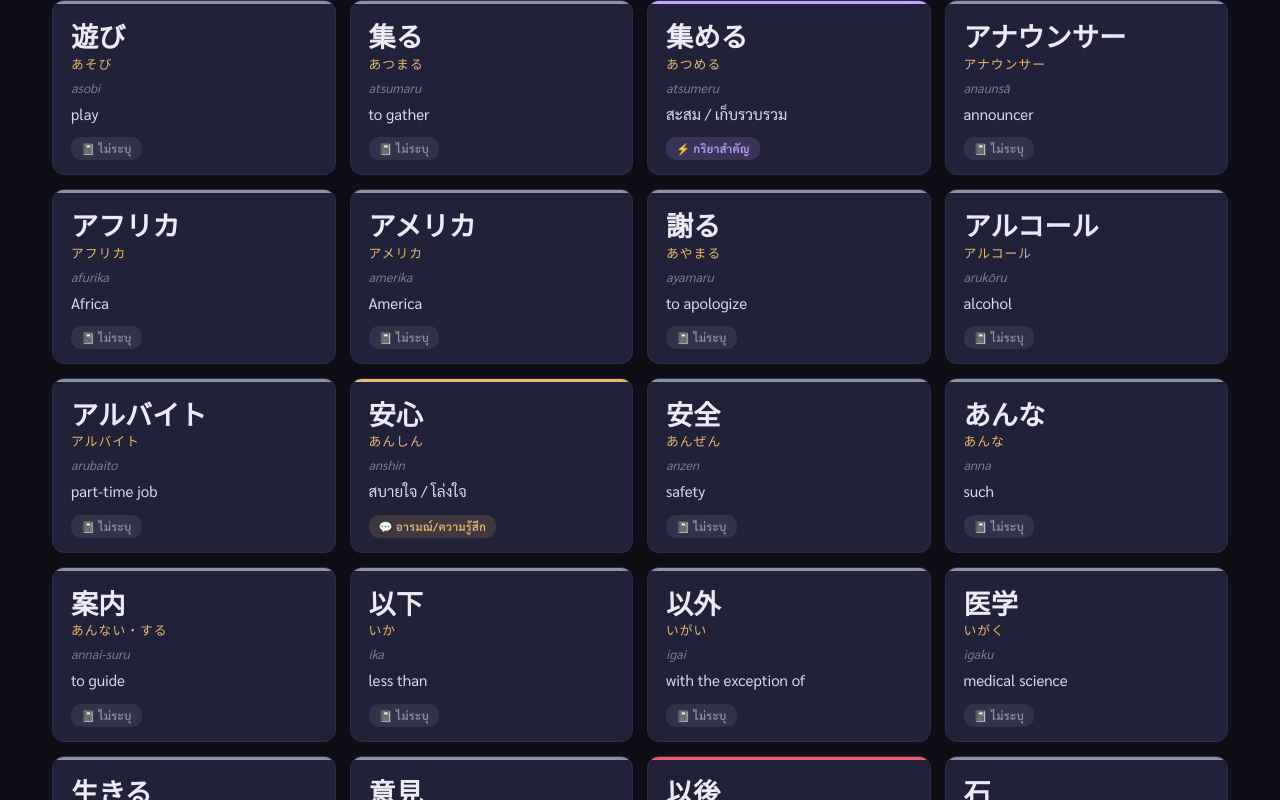
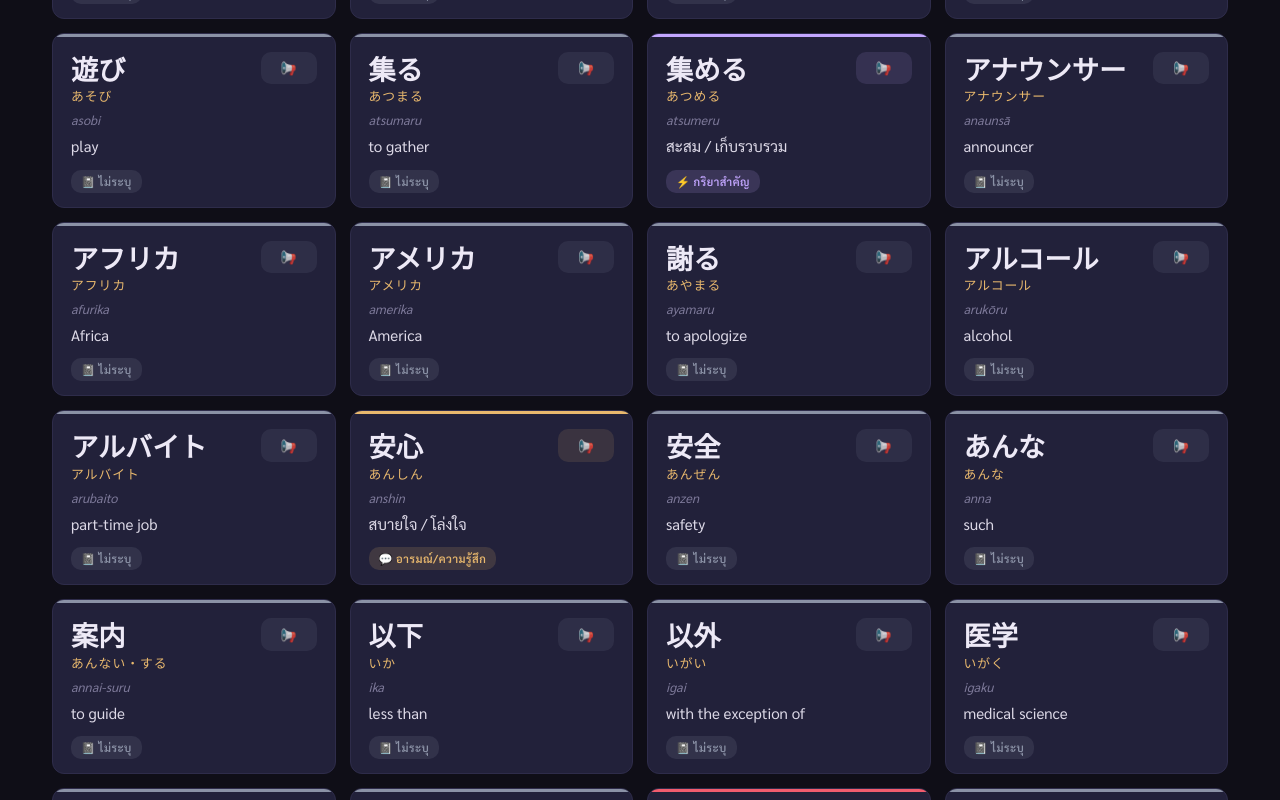
Before and after one commit to micro927/jlpt-n4n5, a React (Vite) app: page / in a window 1280 px wide. Shown: the part 1160-1960 px from the top of the page. Built offline with nearby package versions, Linux system fonts and the light colour scheme.

Commit message:
add pronounce and refactor cat color

```diff
--- a/src/App.css
+++ b/src/App.css
@@ -159,13 +159,25 @@
 
 .grid {
   display: grid;
-  grid-template-columns: repeat(auto-fill, minmax(230px, 1fr));
+  grid-template-columns: repeat(auto-fill, minmax(280px, 1fr));
   gap: 14px;
 }
 
 .grid:has(.cat-grammar) {
   grid-template-columns: 1fr;
 }
+
+/* Category Primary Colors */
+.cat-time { --primary: var(--cat-time); }
+.cat-daily { --primary: var(--cat-daily); }
+.cat-work { --primary: var(--cat-work); }
+.cat-emotion { --primary: var(--cat-emotion); }
+.cat-transport { --primary: var(--cat-transport); }
+.cat-body { --primary: var(--cat-body); }
+.cat-nature { --primary: var(--cat-nature); }
+.cat-action { --primary: var(--cat-action); }
+.cat-kanji { --primary: var(--cat-emotion); }
+.cat-none { --primary: var(--cat-none); }
 
 .card {
   background: var(--card);
@@ -192,46 +204,11 @@
   right: 0;
   height: 3px;
   border-radius: 12px 12px 0 0;
-}
-
-.cat-time::before {
-  background: #f25c6e;
-}
-
-.cat-daily::before {
-  background: #5ac97e;
-}
-
-.cat-work::before {
-  background: #7c6af7;
-}
-
-.cat-emotion::before {
-  background: #e8b86d;
-}
-
-.cat-transport::before {
-  background: #4ecdc4;
-}
-
-.cat-body::before {
-  background: #f7a072;
-}
-
-.cat-nature::before {
-  background: #a8e6cf;
-}
-
-.cat-action::before {
-  background: #c3a6ff;
+  background: var(--primary, var(--border));
 }
 
 .cat-kanji::before {
-  background: linear-gradient(90deg, #e8b86d, #f25c6e);
-}
-
-.cat-none::before {
-  background: #8b92a6;
+  background: linear-gradient(90deg, var(--primary), var(--cat-time));
 }
 
 .card-jp {
@@ -241,6 +218,18 @@
   color: var(--text);
   line-height: 1.2;
   margin-bottom: 2px;
+  display: flex;
+  justify-content: space-between;
+}
+
+.card-speaker {
+  font-size: 0.8rem;
+  opacity: 0.8;
+  cursor: pointer;
+  background: color-mix(in srgb, var(--primary) 15%, transparent);
+  padding: 2px 20px;
+  border-radius: 10px;
+  align-content: center;
 }
 
 .kanji-symbol {
@@ -283,69 +272,28 @@
   margin-bottom: 6px;
 }
 
-.cat-time .card-cat {
-  background: rgba(242, 92, 110, 0.15);
-  color: #f25c6e;
-}
 
-.cat-daily .card-cat {
-  background: rgba(90, 201, 126, 0.15);
-  color: #5ac97e;
-}
-
-.cat-work .card-cat {
-  background: rgba(124, 106, 247, 0.15);
-  color: #a899ff;
-}
-
-.cat-emotion .card-cat {
-  background: rgba(232, 184, 109, 0.15);
-  color: #e8b86d;
-}
-
-.cat-transport .card-cat {
-  background: rgba(78, 205, 196, 0.15);
-  color: #4ecdc4;
-}
-
-.cat-body .card-cat {
-  background: rgba(247, 160, 114, 0.15);
-  color: #f7a072;
-}
-
-.cat-nature .card-cat {
-  background: rgba(168, 230, 207, 0.15);
-  color: #a8e6cf;
-}
-
-.cat-action .card-cat {
-  background: rgba(195, 166, 255, 0.15);
-  color: #c3a6ff;
+.card-cat {
+  background: color-mix(in srgb, var(--primary) 15%, transparent);
+  color: var(--primary);
 }
 
 .cat-kanji .card-cat {
-  background: rgba(232, 184, 109, 0.1);
-  color: #e8b86d;
+  background: color-mix(in srgb, var(--primary) 10%, transparent);
 }
 
-.cat-none .card-cat {
-  background: rgba(139, 146, 166, 0.15);
-  color: #8b92a6;
+.kanji-on {
+  font-size: 0.78rem;
+  margin-top: 8px;
+  line-height: 1.6;
+  color: var(--cat-time);
 }
 
-.kanji-on,
 .kanji-kun {
   font-size: 0.78rem;
   margin-top: 8px;
   line-height: 1.6;
-}
-
-.kanji-on {
-  color: #f25c6e;
-}
-
-.kanji-kun {
-  color: #5ac97e;
+  color: var(--cat-daily);
 }
 
 .kanji-label {
@@ -382,10 +330,10 @@
     padding: 16px;
   }
 
-  .grid {
+  /* .grid {
     grid-template-columns: repeat(auto-fill, minmax(155px, 1fr));
     gap: 10px;
-  }
+  } */
 
   .card-jp {
     font-size: 1.35rem;
--- a/src/components/VocabCard.tsx
+++ b/src/components/VocabCard.tsx
@@ -1,18 +1,24 @@
-import type { VocabItem } from '../types'
+import type { VocabItem } from '../types';
+import { read } from '../utils/pronounce';
 
 interface VocabCardProps {
-  item: VocabItem
-  categoryLabel: string
+  item: VocabItem;
+  categoryLabel: string;
 }
 
 export function VocabCard({ item, categoryLabel }: VocabCardProps) {
   return (
     <article className={[`card`, `cat-${item.cat}`].join(' ')}>
-      <div className="card-jp">{item.jp}</div>
+      <div className="card-jp">
+        <span>{item.jp}</span>
+        <span className="card-speaker" onClick={() => read(item.jp)}>
+          📢
+        </span>
+      </div>
       <div className="card-furigana">{item.furi}</div>
       <div className="card-reading">{item.rom}</div>
       <div className="card-th">{item.th}</div>
       <span className="card-cat">{categoryLabel}</span>
     </article>
-  )
+  );
 }
--- a/src/index.css
+++ b/src/index.css
@@ -11,6 +11,18 @@
   --muted: #7e7a9a;
   --border: #2e2c4a;
   --max-width: 1240px;
+
+  /* Category Colors */
+  --cat-time: #f25c6e;
+  --cat-daily: #5ac97e;
+  --cat-work: #7c6af7;
+  --cat-emotion: #e8b86d;
+  --cat-transport: #4ecdc4;
+  --cat-body: #f7a072;
+  --cat-nature: #a8e6cf;
+  --cat-action: #c3a6ff;
+  --cat-kanji: #e8b86d;
+  --cat-none: #8b92a6;
 
   font-family: 'Sarabun', 'Noto Sans JP', sans-serif;
   font-size: 16px;
--- /dev/null
+++ b/src/utils/pronounce.ts
@@ -0,0 +1,61 @@
+const JAPANESE_LANG = 'ja-JP';
+const PREFERRED_JAPANESE_VOICES = [
+  'Kyoko',
+  'Google 日本語',
+  'Microsoft Haruka Desktop',
+  'Microsoft Haruka',
+  'Otona',
+  'Takumi',
+  'Ichiro',
+  'Aoi',
+  'Mei'
+].map((voice) => voice.toLowerCase());
+
+const getJapaneseVoice = (): SpeechSynthesisVoice | undefined => {
+  if (typeof window === 'undefined' || !('speechSynthesis' in window)) {
+    return undefined;
+  }
+
+  const voices = window.speechSynthesis.getVoices();
+  if (voices.length === 0) {
+    return undefined;
+  }
+
+  const japaneseVoices = voices.filter((voice) => voice.lang.toLowerCase().startsWith('ja'));
+  const voiceCandidates = japaneseVoices.length > 0 ? japaneseVoices : voices;
+
+  for (const preferred of PREFERRED_JAPANESE_VOICES) {
+    const matchingVoice = voiceCandidates.find(
+      (voice) =>
+        voice.name.toLowerCase().includes(preferred) ||
+        voice.voiceURI.toLowerCase().includes(preferred)
+    );
+    if (matchingVoice) {
+      return matchingVoice;
+    }
+  }
+
+  return voiceCandidates[0];
+};
+
+export const read = (text: string, phoneticText?: string, lang = JAPANESE_LANG): void => {
+  if (typeof window === 'undefined' || !('speechSynthesis' in window)) {
+    console.warn('SpeechSynthesis API is not available in this environment.');
+    return;
+  }
+
+  const utteranceText = phoneticText?.trim() ? phoneticText : text;
+  const utterance = new SpeechSynthesisUtterance(utteranceText);
+  utterance.lang = lang;
+  utterance.rate = 0.9;
+  utterance.pitch = 1;
+  utterance.volume = 1;
+
+  const voice = getJapaneseVoice();
+  if (voice) {
+    utterance.voice = voice;
+  }
+
+  window.speechSynthesis.cancel();
+  window.speechSynthesis.speak(utterance);
+};
```
